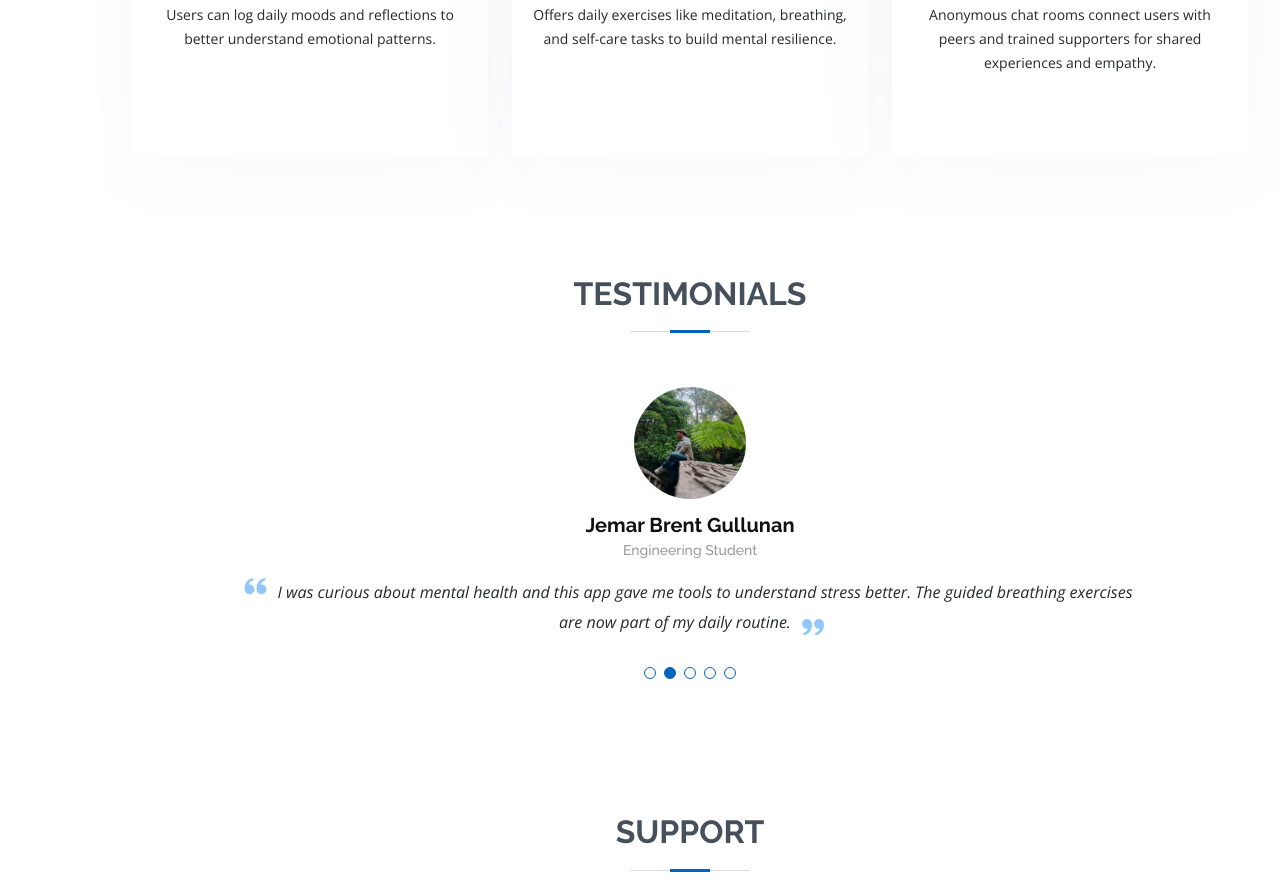
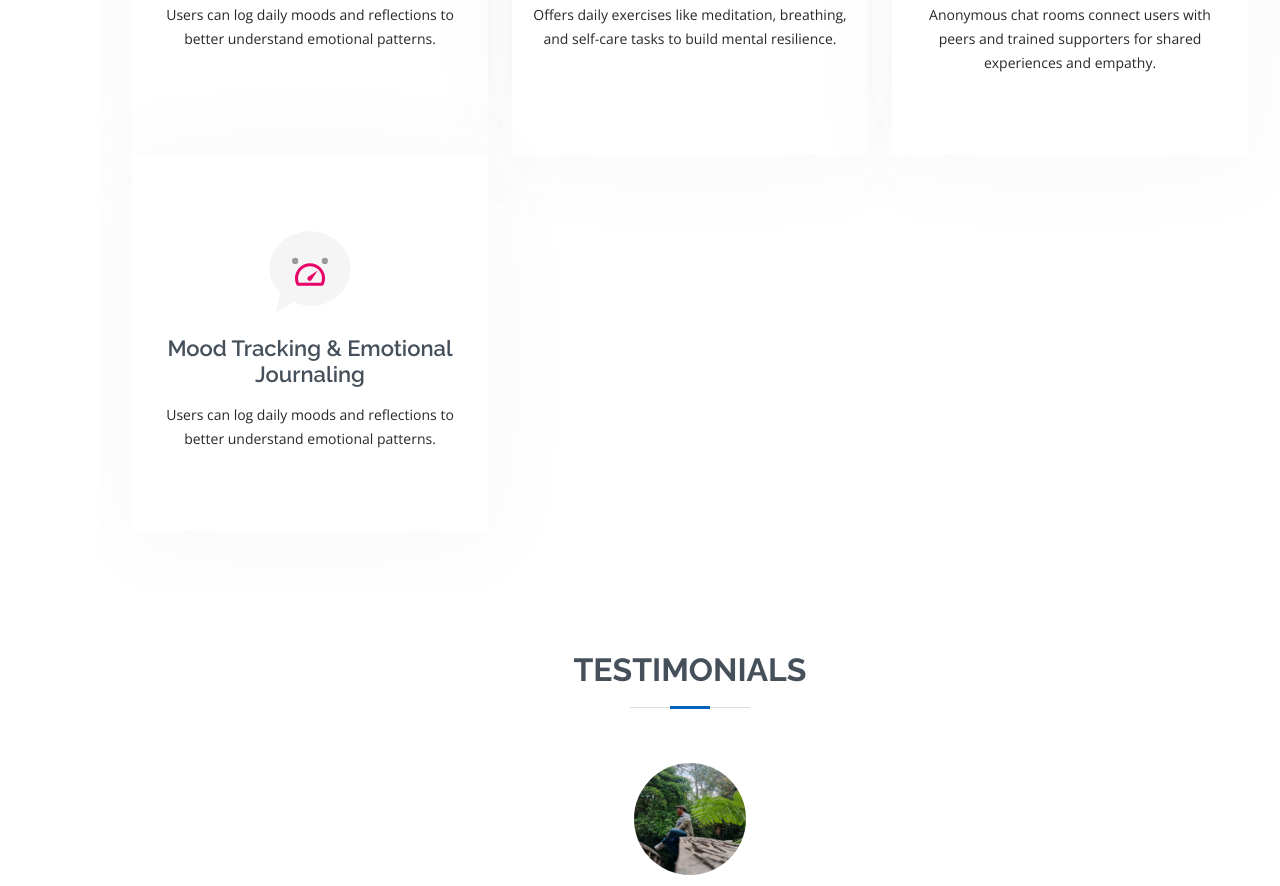
Before and after one commit to Bhenny-dev/Mental-Health, a plain HTML site: page index.html in a window 1280 px wide. Shown: the part 10490-11376 px from the top of the page. Drawn offline with nearby package versions, Linux system fonts and the light colour scheme; a script that the page names is missing.

Commit message:
Update index.html

```diff
--- a/index.html
+++ b/index.html
@@ -861,6 +861,23 @@ document.addEventListener("DOMContentLoaded", () => {
             </div>
           </div>
 
+          <div class="col-lg-4 col-md-6 d-flex align-items-stretch mt-4 mt-lg-0" data-aos="zoom-in" data-aos-delay="300">
+            <div class="icon-box iconbox-pink">
+              <div class="icon">
+                <svg width="100" height="100" viewBox="0 0 64 64" xmlns="http://www.w3.org/2000/svg">
+                  <path fill="#f5f5f5" d="M32 4C17.664 4 6 14.745 6 28c0 5.912 2.61 11.3 6.904 15.282L10 56l11.615-6.95A27.588 27.588 0 0032 52c14.336 0 26-10.745 26-24S46.336 4 32 4z"/>
+                  <path fill="#ccc" d="M32 30c-5.523 0-10 3.134-10 7s4.477 7 10 7 10-3.134 10-7-4.477-7-10-7zm0 2c2.21 0 4 1.343 4 3s-1.79 3-4 3-4-1.343-4-3 1.79-3 4-3z"/>
+                  <circle fill="#999" cx="22.5" cy="23" r="2"/>
+                  <circle fill="#999" cx="41.5" cy="23" r="2"/>
+                  <path fill="#999" d="M26 19c1.333-2 4-3 6-3s4.667 1 6 3h-12z"/>
+                </svg>
+                <i class="bx bx-tachometer"></i>
+              </div>
+              <h4><a href="">Mood Tracking & Emotional Journaling</a></h4>
+              <p>Users can log daily moods and reflections to better understand emotional patterns.</p>
+            </div>
+          </div>
+
 
         </div>
 
```
